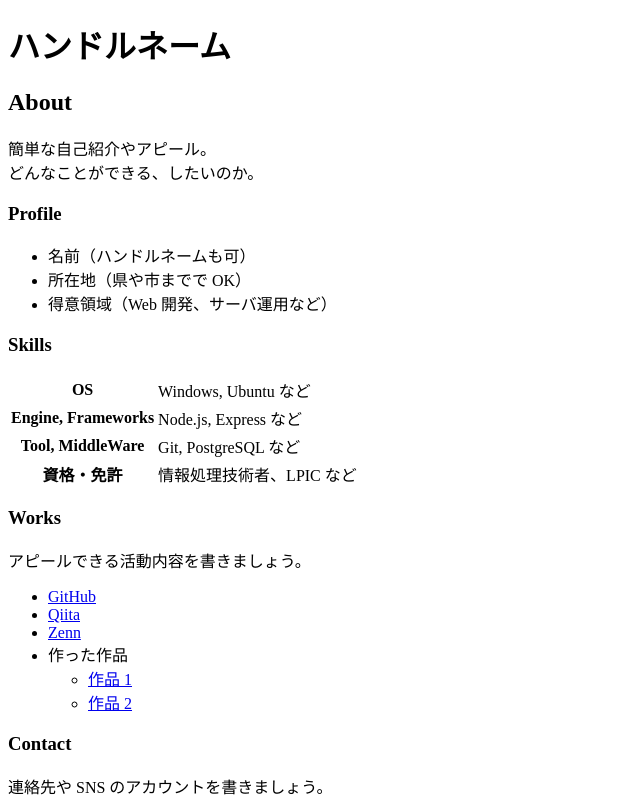
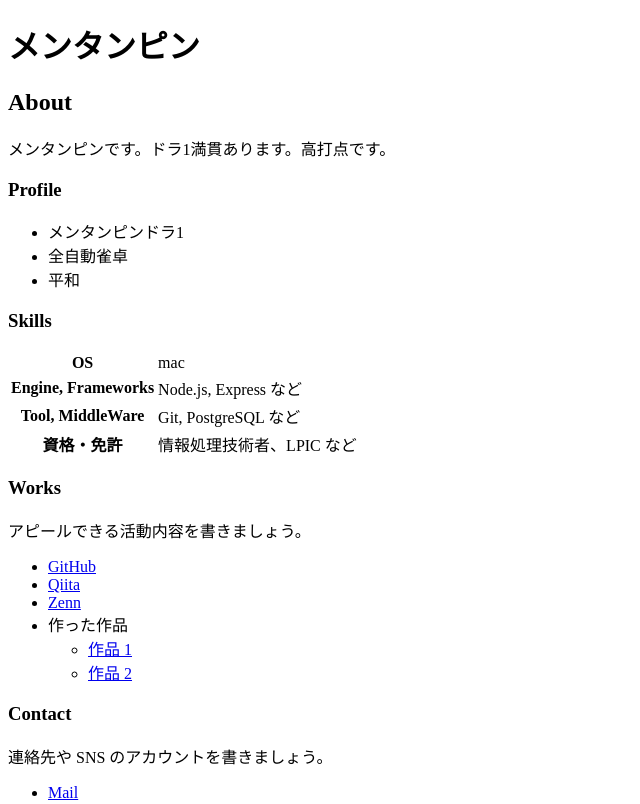
Before and after one commit to mentanpin-dora1/mentanpin-dora1.github.io, a plain HTML site: page index.html in a window 1280 px wide. Shown: the top 804 px of the page, without its empty margins (0-640 px from the left). Drawn offline with Linux system fonts and the light colour scheme.

Commit message:
Update index.html

```diff
--- a/index.html
+++ b/index.html
@@ -3,29 +3,29 @@
   <head>
     <meta charset="utf-8">
     <meta name="viewport" content="width=device-width, initial-scale=1">
-    <title>ハンドルネームのポートフォリオ</title>
+    <title>メンタンピンのポートフォリオ</title>
   </head>
   <body>
-    <h1>ハンドルネーム</h1>
+    <h1>メンタンピン</h1>
 
     <h2>About</h2>
     <p>
-      簡単な自己紹介やアピール。<br>
-      どんなことができる、したいのか。
+      メンタンピンです。ドラ1満貫あります。高打点です。<br>
+
     </p>
 
     <h3>Profile</h3>
     <ul>
-      <li>名前（ハンドルネームも可）</li>
-      <li>所在地（県や市までで OK）</li>
-      <li>得意領域（Web 開発、サーバ運用など）</li>
+      <li>メンタンピンドラ1</li>
+      <li>全自動雀卓</li>
+      <li>平和</li>
     </ul>
 
     <h3>Skills</h3>
     <table>
       <tr>
         <th>OS</th>
-        <td>Windows, Ubuntu など</td>
+        <td>mac</td>
       </tr>
       <tr>
         <th>Engine, Frameworks</th>
```
